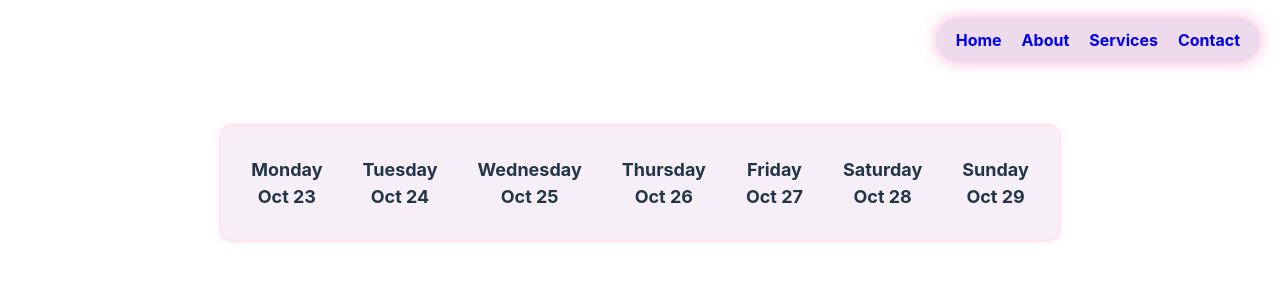
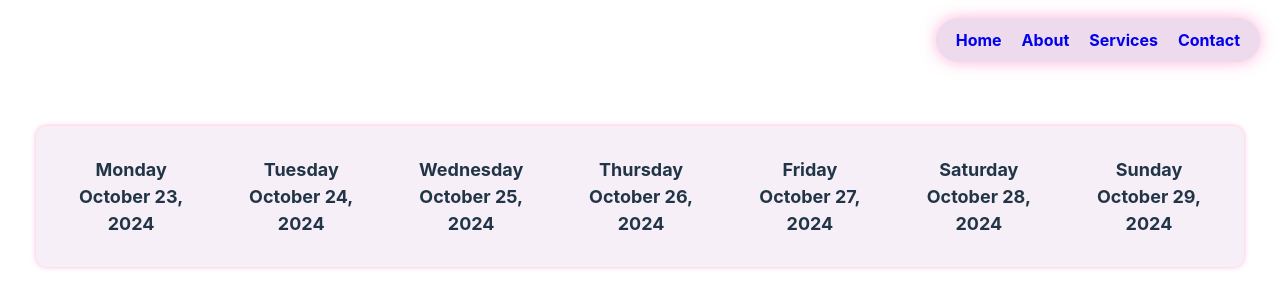
Before and after one commit to HACC2024/Lei-of-Digital-Learning, a React (Vite) app in the folder client/: page / in a window 1280 px wide. Shown: the top 287 px of the page. Built offline with nearby package versions, Linux system fonts and the light colour scheme; no server answers.

Commit message:
small eventlist setup using two test events in home, will add on and create views for signing upm this purpose is just to have a quick view of what is happening on days

```diff
--- /dev/null
+++ b/client/src/components/EventList.tsx
@@ -0,0 +1,39 @@
+import React from 'react';
+
+interface Event {
+  id: number;
+  title: string;
+  description: string;
+  date: string;
+  time: string;
+  location: string;
+}
+
+interface EventListProps {
+  selectedDay: string | null;
+  events: Event[];
+  days: { name: string; date: string }[];
+}
+
+const EventList: React.FC<EventListProps> = ({ selectedDay, events, days }) => {
+  const getEventsForSelectedDay = () => {
+    if (!selectedDay) return [];
+    const selectedDate = days.find(day => day.name === selectedDay)?.date;
+    return events.filter(event => event.date.includes(selectedDate));
+  };
+
+  return (
+    <div className="events-container">
+      {getEventsForSelectedDay().map(event => (
+        <div key={event.id} className="event">
+          <h3>{event.title}</h3>
+          <p>{event.description}</p>
+          <p>{event.time}</p>
+          <p>{event.location}</p>
+        </div>
+      ))}
+    </div>
+  );
+};
+
+export default EventList;
--- a/client/src/components/Home.tsx
+++ b/client/src/components/Home.tsx
@@ -1,5 +1,6 @@
 import { useState, useEffect } from 'react';
 import './css/Home.css';
+import EventList from '../components/EventList';
 
 const Home = () => {
   const [events, setEvents] = useState([]);
@@ -28,13 +29,13 @@ const Home = () => {
   }, []);
 
   const days = [
-    { name: 'Monday', date: 'Oct 23' },
-    { name: 'Tuesday', date: 'Oct 24' },
-    { name: 'Wednesday', date: 'Oct 25' },
-    { name: 'Thursday', date: 'Oct 26' },
-    { name: 'Friday', date: 'Oct 27' },
-    { name: 'Saturday', date: 'Oct 28' },
-    { name: 'Sunday', date: 'Oct 29' },
+    { name: 'Monday', date: 'October 23, 2024' },
+    { name: 'Tuesday', date: 'October 24, 2024' },
+    { name: 'Wednesday', date: 'October 25, 2024' },
+    { name: 'Thursday', date: 'October 26, 2024' },
+    { name: 'Friday', date: 'October 27, 2024' },
+    { name: 'Saturday', date: 'October 28, 2024' },
+    { name: 'Sunday', date: 'October 29, 2024' },
   ];
 
   const toggleDaySelection = (dayName: string) => {
@@ -57,6 +58,7 @@ const Home = () => {
           ))}
         </ul>
       </nav>
+      <EventList selectedDay={selectedDay} events={events} days={days} />
     </div>
   );
 };
```
